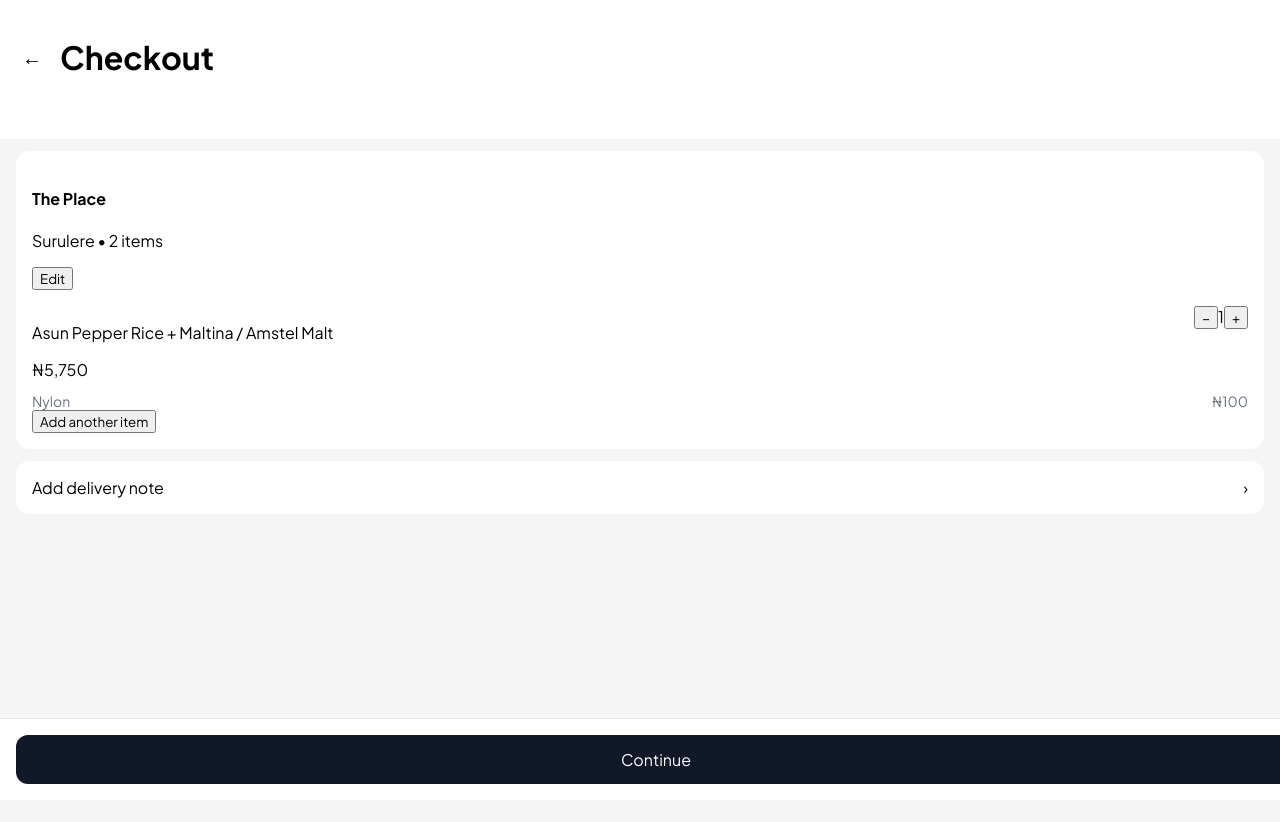
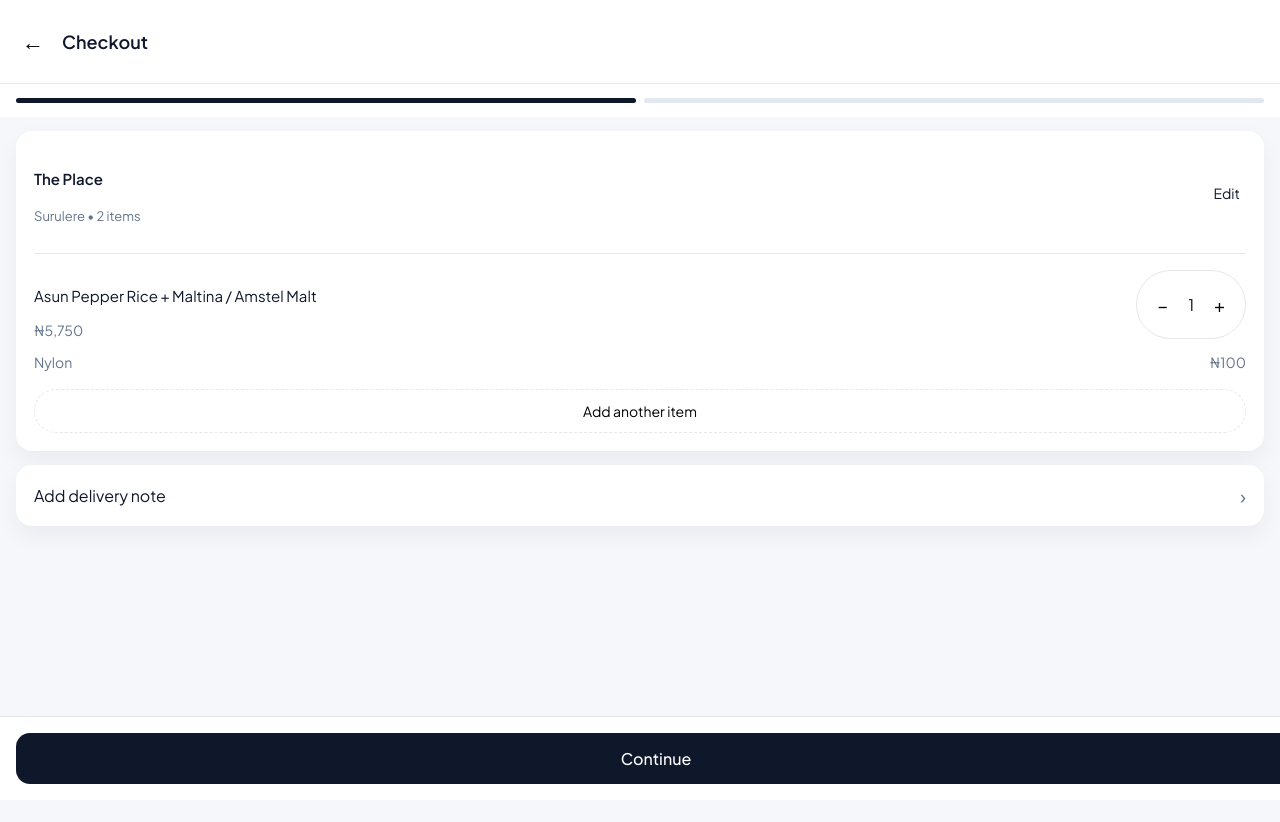
Before and after one commit to ay30bg/droppa, a React (Create React App) app: page /checkout in a window 1280 px wide. Shown: the top 822 px of the page. Before the commit the page ends 800 px from the top, so only its background shows below. Built offline with nearby package versions, Linux system fonts and the light colour scheme.

Commit message:
Refactor checkout styles with CSS variables
Updated CSS variables for colors and styles, enhancing the design consistency throughout the checkout component.

```diff
--- a/src/styles/checkout.css
+++ b/src/styles/checkout.css
@@ -1,10 +1,20 @@
+:root {
+  --bg: #f5f7fb;
+  --card: #ffffff;
+  --text: #0f172a;
+  --muted: #64748b;
+  --line: #e5e7eb;
+  --primary: #0f172a;
+  --radius: 16px;
+}
+
 /* BASE */
-.dp-page {
-  background: #f4f6f8;
+.dp-root {
+  background: var(--bg);
   min-height: 100vh;
-  padding-bottom: 110px;
+  padding-bottom: 120px;
   font-family: -apple-system, BlinkMacSystemFont, "Inter", sans-serif;
-  color: #111;
+  color: var(--text);
 }
 
 /* HEADER */
@@ -12,60 +22,79 @@
   display: flex;
   align-items: center;
   gap: 12px;
-  padding: 16px;
-  background: #fff;
+  padding: 18px 16px;
+  background: var(--card);
+  border-bottom: 1px solid var(--line);
+}
+
+.dp-header h1 {
+  font-size: 18px;
+  font-weight: 600;
 }
 
 .dp-back {
+  background: none;
   border: none;
-  background: none;
-  font-size: 20px;
+  font-size: 22px;
 }
 
 /* PROGRESS */
 .dp-progress {
   display: flex;
   gap: 8px;
-  padding: 12px 16px;
-  background: #fff;
+  padding: 14px 16px;
+  background: var(--card);
 }
 
-.dp-bar {
+.dp-progress span {
   flex: 1;
   height: 5px;
-  background: #e6e9ee;
-  border-radius: 4px;
+  border-radius: 999px;
+  background: #e2e8f0;
 }
 
-.dp-bar.active {
-  background: #1f2937;
+.dp-progress span.active {
+  background: var(--primary);
 }
 
 /* CARD */
 .dp-card {
-  background: #fff;
-  margin: 12px 16px;
-  padding: 16px;
-  border-radius: 14px;
+  background: var(--card);
+  margin: 14px 16px;
+  padding: 18px;
+  border-radius: var(--radius);
+  box-shadow: 0 10px 25px rgba(15, 23, 42, 0.05);
 }
 
-/* CARD HEAD */
-.dp-card-head {
+/* MERCHANT */
+.dp-merchant {
   display: flex;
   justify-content: space-between;
   align-items: center;
 }
 
-.dp-card-head span {
-  font-size: 13px;
-  color: #6b7280;
+.dp-merchant h4 {
+  font-size: 15px;
+  font-weight: 600;
 }
 
-.dp-link {
+.dp-merchant p {
+  font-size: 13px;
+  color: var(--muted);
+}
+
+.dp-edit {
   background: none;
   border: none;
-  color: #2563eb;
   font-size: 14px;
+  color: var(--primary);
+}
+
+/* DIVIDER */
+.dp-divider {
+  height: 1px;
+  background: var(--line);
+  margin: 16px 0;
 }
 
 /* ITEM */
@@ -73,28 +102,31 @@
   display: flex;
   justify-content: space-between;
   gap: 12px;
-  margin-top: 16px;
 }
 
-.dp-item-name {
+.dp-item-title {
   font-size: 15px;
+  line-height: 1.4;
 }
 
-.dp-price {
-  color: #6b7280;
+.dp-item-price {
   font-size: 14px;
+  color: var(--muted);
+  margin-top: 4px;
+  display: block;
 }
 
-.dp-qty {
+/* COUNTER */
+.dp-counter {
   display: flex;
   align-items: center;
-  gap: 12px;
-  border: 1px solid #e5e7eb;
+  gap: 14px;
+  padding: 6px 14px;
+  border: 1px solid var(--line);
   border-radius: 999px;
-  padding: 4px 12px;
 }
 
-.dp-qty button {
+.dp-counter button {
   border: none;
   background: none;
   font-size: 18px;
@@ -104,30 +136,20 @@
 .dp-addon {
   display: flex;
   justify-content: space-between;
-  margin-top: 12px;
+  margin-top: 14px;
   font-size: 14px;
-  color: #6b7280;
+  color: var(--muted);
 }
 
 /* BUTTONS */
-.dp-secondary {
-  margin-top: 16px;
+.dp-outline {
+  margin-top: 18px;
   width: 100%;
   padding: 12px;
   border-radius: 999px;
-  border: 1px dashed #d1d5db;
-  background: #f9fafb;
+  border: 1px dashed var(--line);
+  background: transparent;
   font-size: 14px;
-}
-
-.dp-primary {
-  width: 100%;
-  padding: 14px;
-  border-radius: 12px;
-  background: #111827;
-  color: #fff;
-  border: none;
-  font-size: 16px;
 }
 
 /* ROW */
@@ -137,9 +159,9 @@
   align-items: center;
 }
 
-.dp-row p {
-  font-size: 13px;
-  color: #6b7280;
+.dp-chevron {
+  font-size: 20px;
+  color: var(--muted);
 }
 
 /* FOOTER */
@@ -148,6 +170,17 @@
   bottom: 0;
   width: 100%;
   padding: 16px;
-  background: #fff;
-  border-top: 1px solid #e5e7eb;
+  background: var(--card);
+  border-top: 1px solid var(--line);
 }
+
+.dp-primary {
+  width: 100%;
+  padding: 15px;
+  border-radius: 14px;
+  background: var(--primary);
+  color: #fff;
+  border: none;
+  font-size: 16px;
+  font-weight: 500;
+}
```
